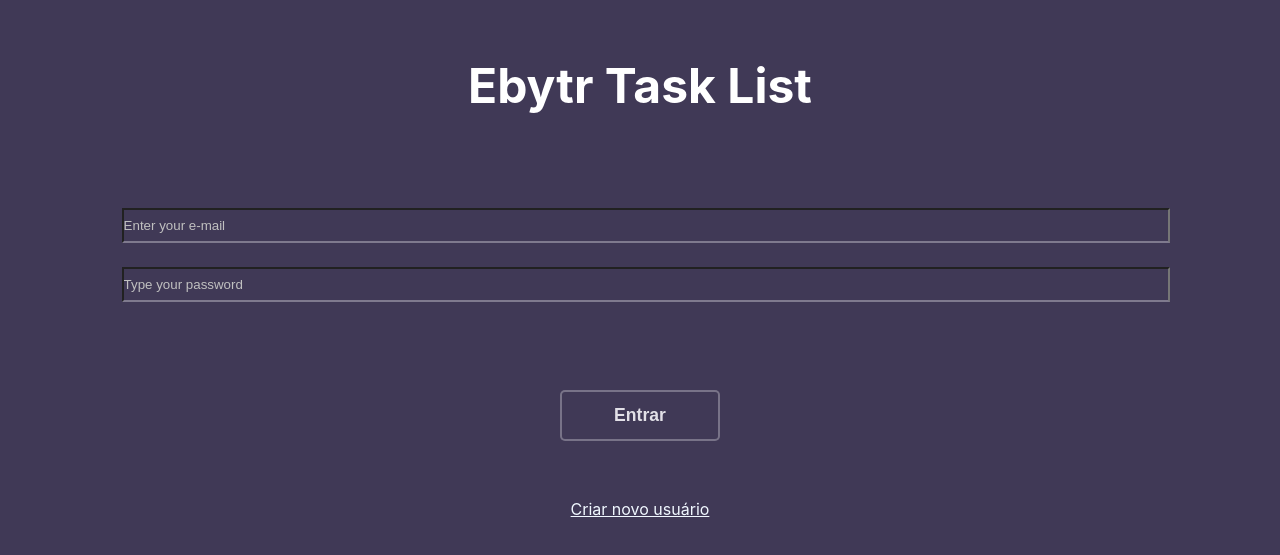
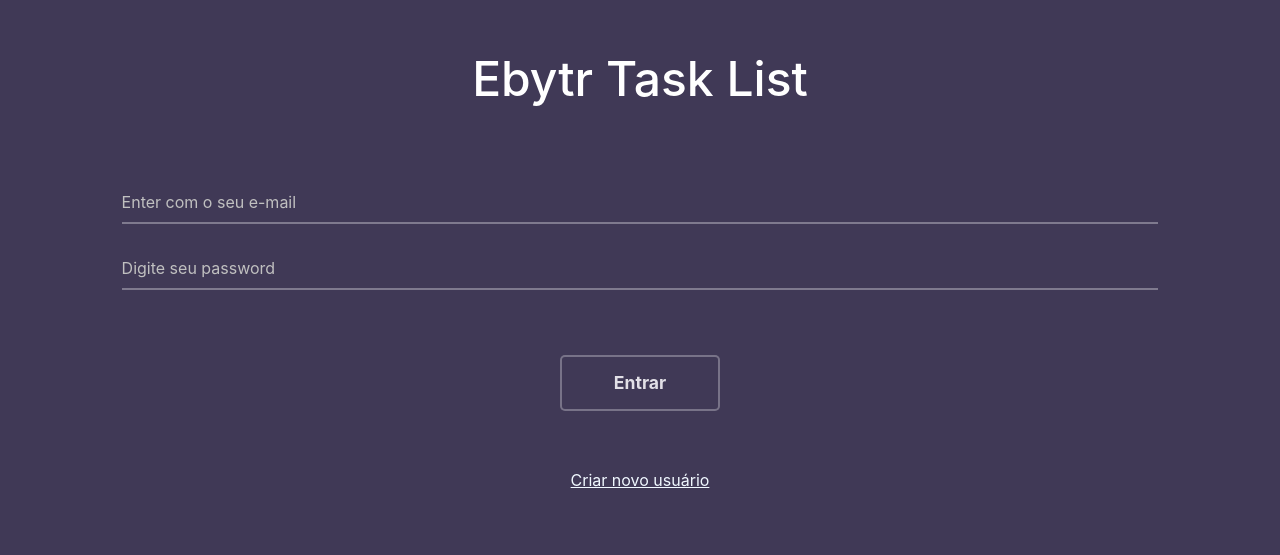
Before and after one commit to devamaral2/lista-de-tarefas-Ebytr, a React (Create React App) app in the folder frontend/: page / in a window 1280 px wide. Shown: the part 129-684 px from the top of the page. Built offline with nearby package versions, Linux system fonts and the light colour scheme.

Commit message:
feat(signup): create the base for signIn page

```diff
--- a/frontend/package.json
+++ b/frontend/package.json
@@ -7,10 +7,14 @@
     "@testing-library/react": "^13.3.0",
     "@testing-library/user-event": "^13.5.0",
     "axios": "^0.27.2",
+    "bootstrap": "^5.1.3",
+    "prop-types": "^15.8.1",
     "react": "^18.2.0",
     "react-dom": "^18.2.0",
     "react-router-dom": "^6.3.0",
     "react-scripts": "5.0.1",
+    "reactstrap": "^9.1.1",
+    "sweetalert2": "^11.4.19",
     "web-vitals": "^2.1.4"
   },
   "scripts": {
--- /dev/null
+++ b/frontend/src/components/Input/index.jsx
@@ -0,0 +1,28 @@
+import React from 'react';
+import PropTypes from 'prop-types';
+
+function Input({
+  type, email, placeholder, setEmail,
+}) {
+  return (
+    <label className="form__label" htmlFor={type}>
+      <input
+        className="form__input"
+        id={type}
+        type={type}
+        onChange={(e) => setEmail(e.target.value)}
+        value={email}
+        placeholder={placeholder}
+      />
+    </label>
+  );
+}
+
+Input.propTypes = {
+  type: PropTypes.string,
+  email: PropTypes.string,
+  placeholder: PropTypes.string,
+  setEmail: PropTypes.func,
+}.isRequired;
+
+export default Input;
--- a/frontend/src/helpers/consts.js
+++ b/frontend/src/helpers/consts.js
@@ -1,2 +1,3 @@
 export const EMAIL_REGEX = /\S+@\S+\.\S+/;
 export const PASSWORD_REGEX = /^(?=.*\d)(?=.*[a-z])(?=.*[A-Z])(?=.*[$*&@#])[0-9a-zA-Z$*&@#]{8,}$/;
+export const MIN_NAME_LENGTH = 3;
--- a/frontend/src/index.css
+++ b/frontend/src/index.css
@@ -21,3 +21,70 @@ code {
   justify-content: center;
   width: 100vw;
 }
+
+
+.form__title {
+  color: #ffffff;
+  text-align: start;
+  font-size: 3rem;
+}
+
+.default__form {
+  align-items: center;
+  border-radius: 20px;
+  display: flex;
+  flex-direction: column;
+  height: 40vh;
+  justify-content: center;
+  width: 90%;
+}
+.form__label {
+  display: flex;
+  color: white;
+  flex-direction: column;
+  width: 90%;
+}
+.form__input {
+  background-color: transparent;
+  border: transparent;
+  border-bottom: 2px solid rgba(255, 255, 255, 0.329);
+  color: white;
+  margin-bottom: 1.5rem;
+  padding: 0.5rem 0.5rem 0.5rem 0;
+  outline: none;
+  width: 100%;
+}
+.form__input::placeholder {
+  color: silver;
+}
+#password {
+  margin-bottom: 5rem;
+}
+.form__button {
+  font-size: 1.1rem;
+  font-weight: bold;
+  position: absolute;
+  bottom: 260px;
+  border: 2px solid rgba(255, 255, 255, 0.329);
+  opacity: 0.8;
+  border-radius: 5px;
+  margin-top: 0.5rem;
+  padding: 0.8rem;
+  width: 10rem;
+}
+
+.disabled__form__btn {
+  background-color: #403956;
+  color: #F4F3F7;
+  opacity: 0.9;
+}
+.enabled__form__btn {
+  background-color: #F4F3F7;
+  color:#1B1825;
+  box-shadow: rgba(136, 165, 191, 0.48) 6px 2px 16px 0px, rgba(255, 255, 255, 0.8) -6px -2px 16px 0px;
+}
+
+.form__link {
+  color: aliceblue;
+  margin-top: 2rem;
+}
--- a/frontend/src/index.jsx
+++ b/frontend/src/index.jsx
@@ -1,6 +1,7 @@
 import React from 'react';
 import ReactDOM from 'react-dom/client';
 import { BrowserRouter as Router } from 'react-router-dom';
+import 'bootstrap/dist/css/bootstrap.min.css';
 import './index.css';
 import App from './App';
 import reportWebVitals from './reportWebVitals';
--- a/frontend/src/pages/Login/index.jsx
+++ b/frontend/src/pages/Login/index.jsx
@@ -1,9 +1,7 @@
 import React, { useState, useEffect } from 'react';
 import { useNavigate, Link } from 'react-router-dom';
 import * as c from '../../helpers/consts';
-import './login.css';
-
-// import { fetchData } from '../../helpers/services/api';
+import Input from '../../components/Input';
 
 function Login() {
   const [email, setEmail] = useState('');
@@ -26,38 +24,29 @@ function Login() {
 
   return (
     <div className="default__container">
-      <h1 className="login__title">Ebytr Task List</h1>
-      <form className="login__form" onSubmit={handleSubmit}>
-        <label className="login__label" htmlFor="email">
-          <input
-            className="login__input"
-            id="email"
-            type="email"
-            onChange={(e) => setEmail(e.target.value)}
-            value={email}
-            placeholder="Enter your e-mail"
-            autoComplete="off"
-          />
-        </label>
-        <label className="login__label" id="pass__label" htmlFor="password">
-          <input
-            id="password"
-            className="login__input"
-            type="password"
-            onChange={(e) => setPasswd(e.target.value)}
-            value={password}
-            placeholder="Type your password"
-          />
-        </label>
+      <h1 className="form__title">Ebytr Task List</h1>
+      <form className="default__form" onSubmit={handleSubmit}>
+        <Input
+          type="email"
+          email={email}
+          setEmail={setEmail}
+          placeholder="Enter com o seu e-mail"
+        />
+        <Input
+          type="password"
+          email={password}
+          setEmail={setPasswd}
+          placeholder="Digite seu password"
+        />
         <button
-          className={`login__button ${disabled ? 'disabled-login-btn' : 'login-button'}`}
+          className={`form__button ${disabled ? 'disabled__form__btn' : 'enabled__form__btn'}`}
           type="submit"
           disabled={disabled}
         >
           Entrar
         </button>
       </form>
-      <Link className="login__link" to="/signup">Criar novo usuário</Link>
+      <Link className="form__link" to="/signup">Criar novo usuário</Link>
     </div>
   );
 }
--- a/frontend/src/pages/Login/login.css
+++ /dev/null
@@ -1,75 +0,0 @@
-
-.login__container {
-  align-items: center;
-  background-color: #403956;
-  display: flex;
-  flex-direction: column;
-  height: 100vh;
-  justify-content: center;
-  width: 100vw;
-}
-
-.login__title {
-  color: #ffffff;
-  text-align: start;
-  font-size: 3rem;
-}
-
-.login__form {
-  align-items: center;
-  border-radius: 20px;
-  display: flex;
-  flex-direction: column;
-  height: 40vh;
-  justify-content: center;
-  width: 90%;
-}
-.login__label {
-  display: flex;
-  color: white;
-  flex-direction: column;
-  width: 90%;
-}
-.login__input {
-  background-color: transparent;
-  border-bottom: 2px solid rgba(255, 255, 255, 0.329);
-  color: white;
-  margin-bottom: 1.5rem;
-  padding: 0.5rem 0.5rem 0.5rem 0;
-  outline: none;
-  width: 100%;
-}
-.login__input::placeholder {
-  color: silver;
-}
-#pass__label {
-  margin-bottom: 5rem;
-}
-.login__button {
-  font-size: 1.1rem;
-  font-weight: bold;
-  position: absolute;
-  bottom: 230px;
-  border: 2px solid rgba(255, 255, 255, 0.329);
-  opacity: 0.8;
-  border-radius: 5px;
-  margin-top: 0.5rem;
-  padding: 0.8rem;
-  width: 10rem;
-}
-
-.disabled-login-btn {
-  background-color: #403956;
-  color: #F4F3F7;
-  opacity: 0.9;
-}
-.login-button {
-  background-color: #F4F3F7;
-  color:#1B1825;
-  box-shadow: rgba(136, 165, 191, 0.48) 6px 2px 16px 0px, rgba(255, 255, 255, 0.8) -6px -2px 16px 0px;
-}
-
-.login__link {
-  color: aliceblue;
-  margin-top: 2rem;
-}
--- a/frontend/src/pages/SignUp/index.jsx
+++ b/frontend/src/pages/SignUp/index.jsx
@@ -1,9 +1,97 @@
-function SignUp() {
+import React, { useState } from 'react';
+import {
+  // useNavigate,
+  Link,
+} from 'react-router-dom';
+import Swal from 'sweetalert2';
+import * as c from '../../helpers/consts';
+
+function Login() {
+  const [email, setEmail] = useState('');
+  const [password, setPasswd] = useState('');
+  const [name, setName] = useState('');
+  // const navigate = useNavigate();
+
+  const callingSwal = (icon, text) => Swal.fire({
+    icon,
+    title: icon === 'error' ? 'Oops...' : 'Pronto',
+    text,
+  });
+
+  const firingAllSwals = () => {
+    if (name.length < c.MIN_NAME_LENGTH) {
+      return callingSwal(
+        'error',
+        'O usuário deve ter três ou mais caracteres.',
+      );
+    } if (!c.EMAIL_REGEX.test(email)) {
+      return callingSwal(
+        'error',
+        'O email deve ser válido.',
+      );
+    } if (!c.PASSWORD_REGEX.test(password)) {
+      return callingSwal(
+        'error',
+        'O password deve ter 8 caracteres com pelo menos uma letra maiuscula, um numero e um caracter especial($*&@#).',
+      );
+    }
+    return callingSwal(
+      'success',
+      'Usuarion criado com sucesso.',
+    );
+  };
+
+  const handleSubmit = async (event) => {
+    event.preventDefault();
+    firingAllSwals();
+    // return navigate('/');
+  };
+
   return (
-    <div>
-      <h1>asdasdasdasd</h1>
+    <div className="default__container">
+      <h1 className="form__title">Criar novo usuário</h1>
+      <form className="default__form" onSubmit={handleSubmit}>
+        <label className="form__label" htmlFor="name">
+          <input
+            id="name"
+            className="form__input"
+            type="name"
+            onChange={(e) => setName(e.target.value)}
+            value={name}
+            placeholder="Digite seu nome"
+          />
+        </label>
+        <label className="form__label" htmlFor="email">
+          <input
+            className="form__input"
+            id="email"
+            type="email"
+            onChange={(e) => setEmail(e.target.value)}
+            value={email}
+            placeholder="Enter com seu e-mail"
+            autoComplete="off"
+          />
+        </label>
+        <label className="form__label" id="pass__label" htmlFor="password">
+          <input
+            id="password"
+            className="form__input"
+            type="password"
+            onChange={(e) => setPasswd(e.target.value)}
+            value={password}
+            placeholder="Digite seu password"
+          />
+        </label>
+        <button
+          className="form__button enabled__form__btn"
+          type="submit"
+        >
+          Criar
+        </button>
+      </form>
+      <Link className="form__link" to="/">Voltar para tela de login</Link>
     </div>
-  )
-};
+  );
+}
 
-export default SignUp;
+export default Login;
--- a/frontend/src/pages/TasksList/index.jsx
+++ b/frontend/src/pages/TasksList/index.jsx
@@ -2,8 +2,37 @@ import React from 'react';
 
 function TasksList() {
   return (
-    <div>
-      <h1>asdasdasdasd</h1>
+    <div className="default__container">
+      <h1 className="form__title">Ebytr Task List</h1>
+      <table className="table">
+        <thead>
+          <tr>
+            <th scope="col">#</th>
+            <th scope="col">First</th>
+            <th scope="col">Last</th>
+            <th scope="col">Handle</th>
+          </tr>
+        </thead>
+        <tbody className="table-group-divider">
+          <tr>
+            <th scope="row">1</th>
+            <td>Mark</td>
+            <td>Otto</td>
+            <td>@mdo</td>
+          </tr>
+          <tr>
+            <th scope="row">2</th>
+            <td>Jacob</td>
+            <td>Thornton</td>
+            <td>@fat</td>
+          </tr>
+          <tr>
+            <th scope="row">3</th>
+            <td colSpan="2">Larry the Bird</td>
+            <td>@twitter</td>
+          </tr>
+        </tbody>
+      </table>
     </div>
   );
 }
```
Also changed, not shown: 2 other files (tests, documents, lock files or other folders).
